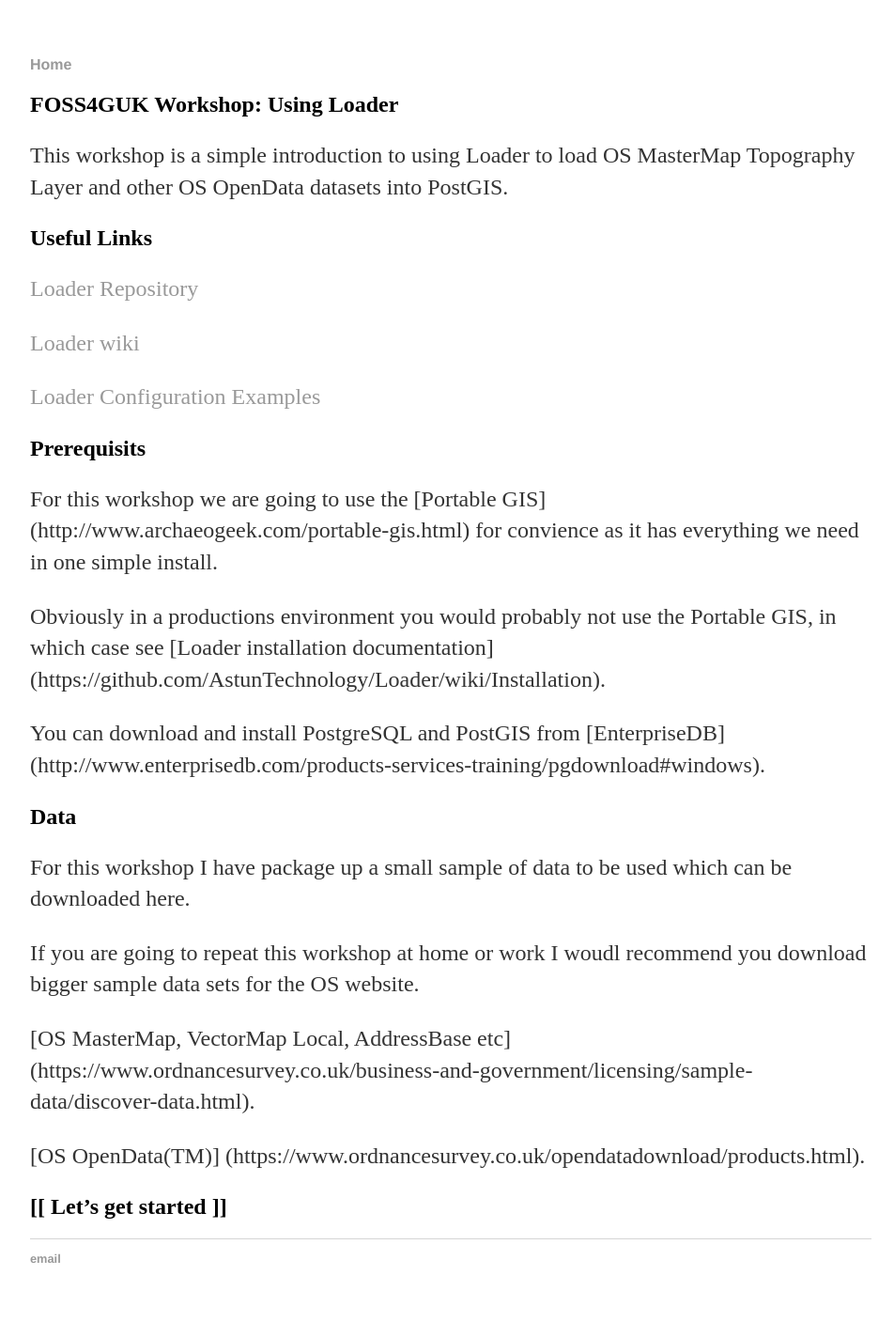
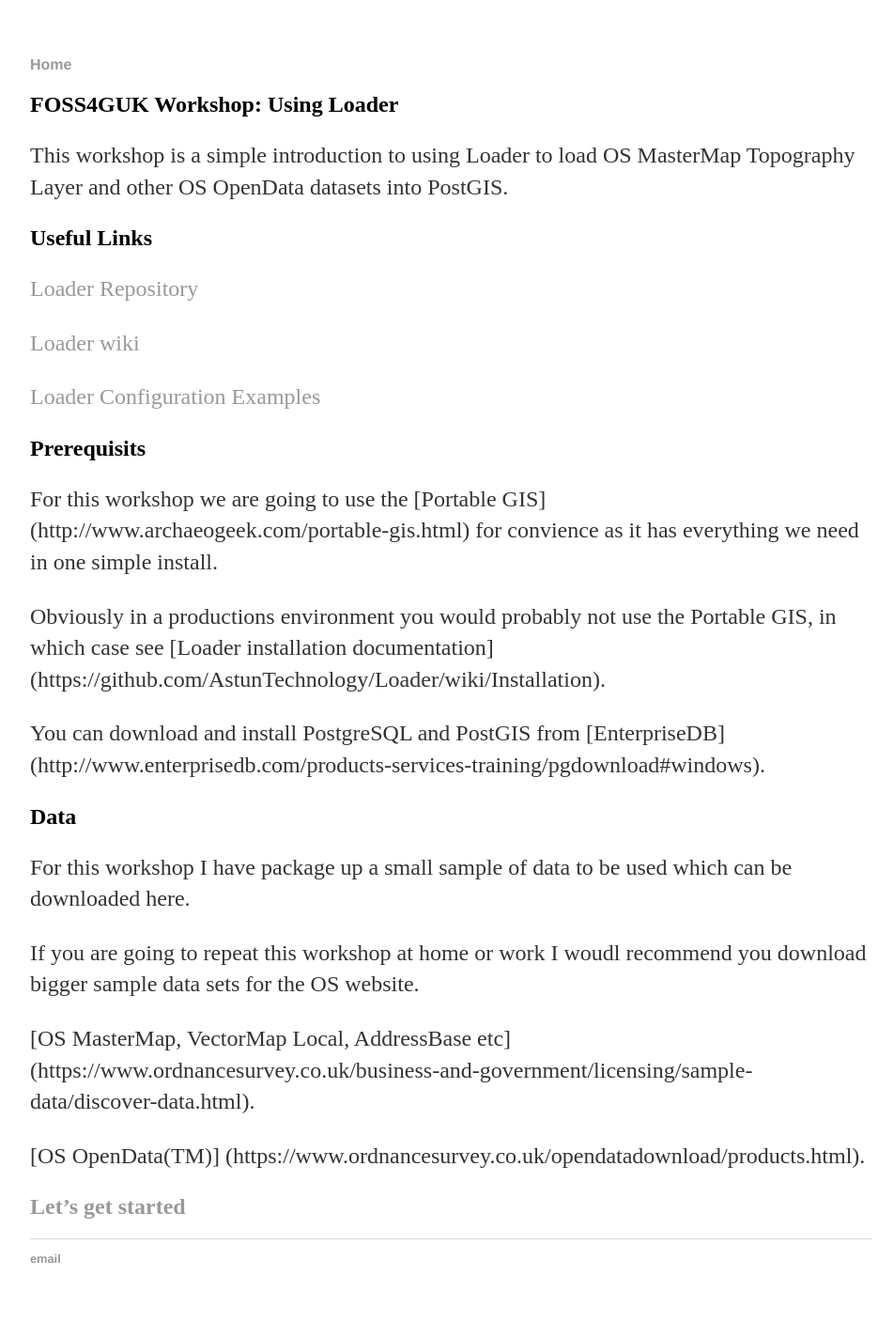
Before and after one commit to walkermatt/aileenh.github.io, a Jekyll site: the page built from index.md, in a window 1280 px wide. Shown: the whole page at 94% size, without its empty margins (160-1112 px from the left). Built offline with Jekyll 4.4.1, drawn with Linux system fonts in a browser that asks for light colours; Markdown is read by kramdown in place of the engine named in the settings; part of the change alters nothing that is shown.

```diff
--- a/index.md
+++ b/index.md
@@ -30,4 +30,4 @@ If you are going to repeat this workshop at home or work I woudl recommend you d
 
 [OS OpenData(TM)] (https://www.ordnancesurvey.co.uk/opendatadownload/products.html).
 
-## [[ Let's get started ]] ##
+## [Let's get started](http://aileenh.github.io/lets-get-started.html) ##
```
